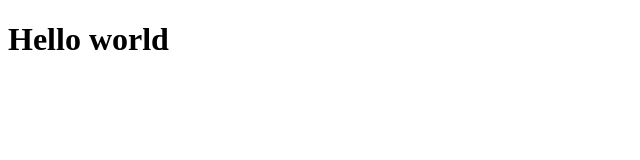
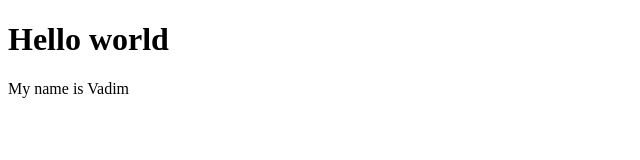
Before and after one commit to Tomiloff/git_test, a plain HTML site: page index.html in a window 1280 px wide. Shown: the whole page, without its empty margins (0-640 px from the left). Drawn offline with Linux system fonts and the light colour scheme.

Commit message:
add-my_name

```diff
--- a/index.html
+++ b/index.html
@@ -7,5 +7,6 @@
 </head>
 <body>
     <h1>Hello world</h1>
+    <p>My name is Vadim</p>
 </body>
 </html>
```
